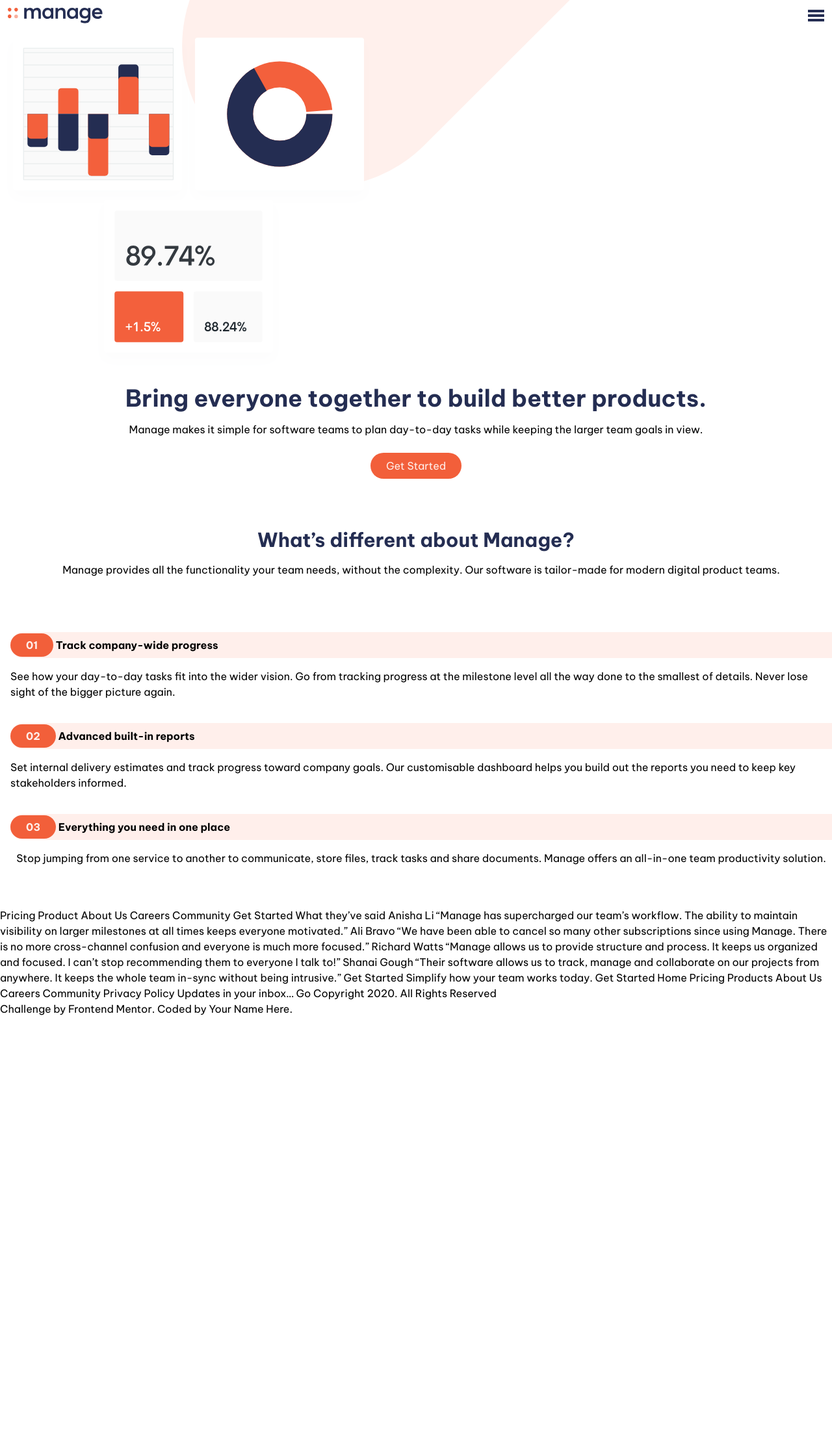
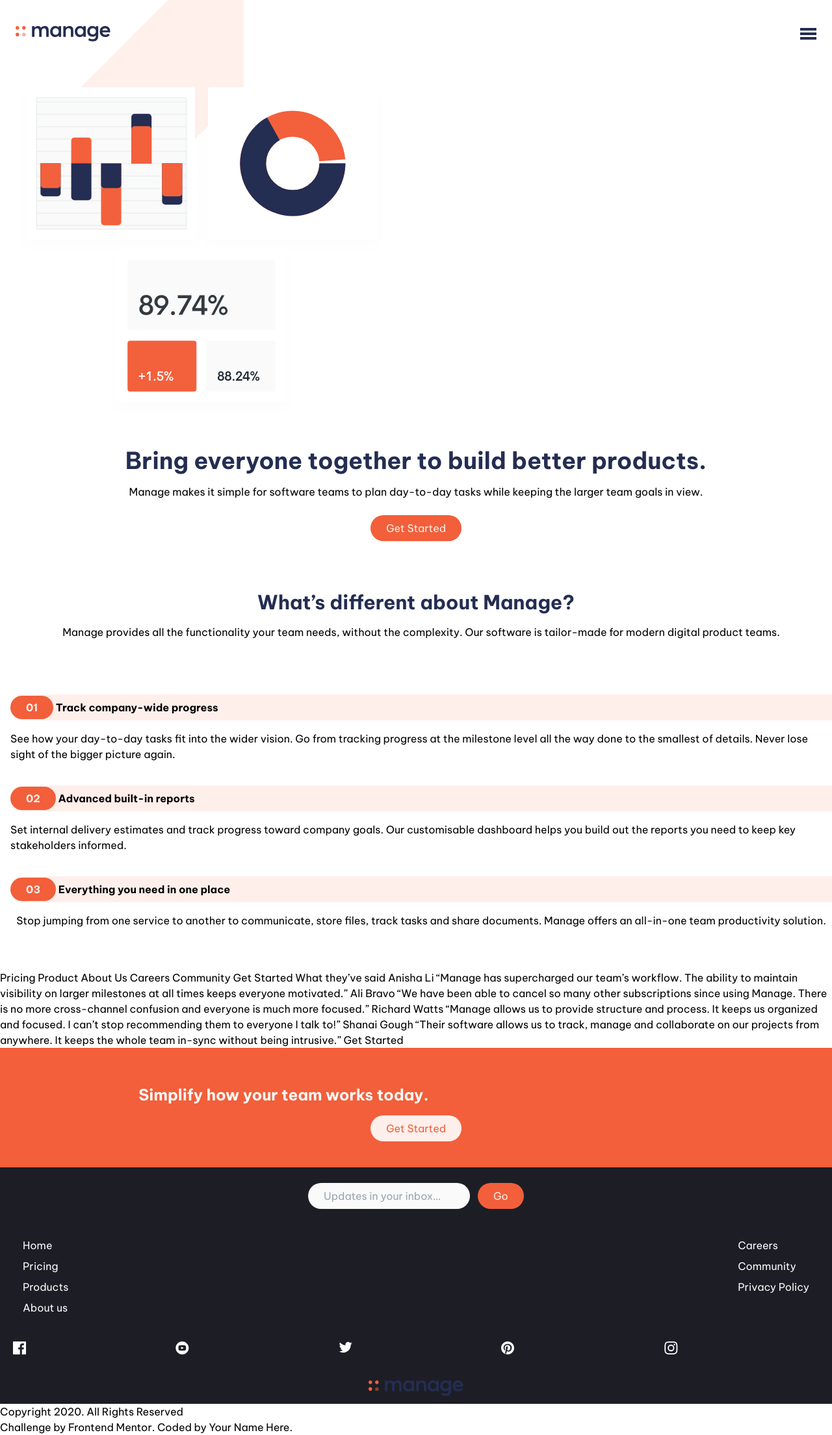
Before and after one commit to Jamieeee1/manage-landing-page-master, a website: page public/index.html in a window 1280 px wide. Shown: the whole page at 65% size. Before the commit the page ends 1565 px from the top, so only its background shows below. Drawn offline with Linux system fonts and the light colour scheme.

Commit message:
Have to save this for now because i want to make one funny move

```diff
--- a/public/index.html
+++ b/public/index.html
@@ -12,20 +12,27 @@
 
 
 </head>
-<body class="bg-no-repeat bg-topright font-vietnam bg-major">
-  <div>
-    <header class="flex items-center p-3 flex-nowrap">
-      <div>
+<body class="bg-transparent bg-no-repeat bg-topright font-vietnam">
+
+  <div class="h-[300px] min-w-[375px] max-w-[400px] absolute -z-10 bg-major bg-topright bg-no-repeat bg-50">
+    <!-- <img src="/images/bg-tablet-pattern.svg" class="-right-0.5 -top-0.5" alt="" srcset=""> -->
+  </div>
+
+  <div class="bg-transparent">
+
+    <header class="flex items-center px-6 py-5 bg-transparent flex-nowrap">
+      <div class="py-5">
         <img src="/images/logo.svg" alt="" srcset="">
       </div>
-      <div></div>
-      <div class="flex justify-end flex-1 dk:object-none ">
+      <div class="py-5"></div>
+      <div class="flex justify-end flex-1 py-5 dk:object-none ">
         <img src="/images/icon-hamburger.svg" alt="" srcset="">
       </div>
     </header>
+
     <div>
-      <div>
-        <img src="/images/illustration-intro.svg" alt="" srcset="">
+      <div class="px-5 py-5">
+        <img src="/images/illustration-intro.svg" alt="" srcset="" class="object-contain">
       </div>
 
       <div  class="mx-5 my-5 pb-9">
@@ -117,19 +124,74 @@
 
   Get Started
 
-  Simplify how your team works today.
-  Get Started
+  <div class="flex flex-col items-center justify-center py-[40px] bg-pry-brightred">
+    <h2 class="w-2/3 py-4 text-2xl text-sec-verylightgrey font-lvl3">
+      Simplify how your team works today.
+    </h2>
 
-  Home
-  Pricing
-  Products
-  About Us
-  Careers
-  Community
-  Privacy Policy
+    <div>
+      <button class="bg-sec-verypalered text-pry-brightred px-6 py-2 rounded-[20px]">Get Started</button>
+    </div>
 
-  Updates in your inbox…
-  Go
+  </div>
+
+  <footer class="bg-sec-verydarkblue text-sec-verylightgrey">
+
+    <fieldset disabled="disabled" class="flex items-center justify-center gap-3 py-6 text-sec-verylightgrey">
+      <input type="text" name="" placeholder="Updates in your inbox…" class="px-6 py-2 rounded-[20px] bg-sec-verylightgrey" id="">
+      <input type="button" value="Go" class="buttons">
+    </fieldset>
+
+    <div class="flex justify-between px-[35px] py-5">
+
+      <ul>
+        <li class="pb-2"><a href="">Home</a></li>
+        <li class="pb-2"><a href="">Pricing</a></li>
+        <li class="pb-2"><a href="">Products</a></li>
+        <li class="pb-2"><a href="">About us</a></li>
+      </ul>
+
+      <ul>
+        <li class="pb-2"><a href="">Careers</a></li>
+        <li class="pb-2"><a href="">Community</a></li>
+        <li class="pb-2"><a href="">Privacy Policy</a></li>
+      </ul>
+    </div>
+
+    <div class="flex flex-col gap-4">
+      <div class="grid grid-cols-5 gap-3 px-5 py-3 ">
+
+        <div>
+          <img src="/images/icon-facebook.svg" alt="" srcset="">
+        </div>
+
+        <div>
+          <img src="/images/icon-youtube.svg" alt="" srcset="">
+        </div>
+
+        <div>
+          <img src="/images/icon-twitter.svg" alt="" srcset="">
+        </div>
+
+        <div>
+          <img src="/images/icon-pinterest.svg" alt="" srcset="">
+        </div>
+
+        <div>
+          <img src="/images/icon-instagram.svg" alt="" srcset="">
+        </div>
+
+      </div>
+
+      <div class="flex items-center justify-center py-3 logo">
+        <img src="/images/logo.svg" alt="" srcset="">
+      </div>
+    </div>
+
+  </footer>
+
+
+
 
   Copyright 2020. All Rights Reserved
 
@@ -138,5 +200,7 @@
     Challenge by <a href="https://www.frontendmentor.io?ref=challenge" target="_blank">Frontend Mentor</a>.
     Coded by <a href="#">Your Name Here</a>.
   </div>
+
+
 </body>
 </html>
--- a/tailwind.config.js
+++ b/tailwind.config.js
@@ -4,7 +4,11 @@ module.exports = {
   theme: {
     extend: {
       backgroundPosition: {
-        "topright" : "top -70% right 40%",
+        "topright" : "right -90% bottom 40%",
+      },
+
+      backgroundSize: {
+        "50" : "90%"
       }
     },
     colors: {
@@ -17,7 +21,10 @@ module.exports = {
         "verydarkblue": "#1d1e25",
         "verypalered": "#ffefeb",
         "verylightgrey": "#fafafa"
-      }
+      },
+
+      "transparent" : "transparent"
+
     },
 
     screens: {
```
Also changed, not shown: public/output.css, src/input.css (line endings or trailing spaces).
